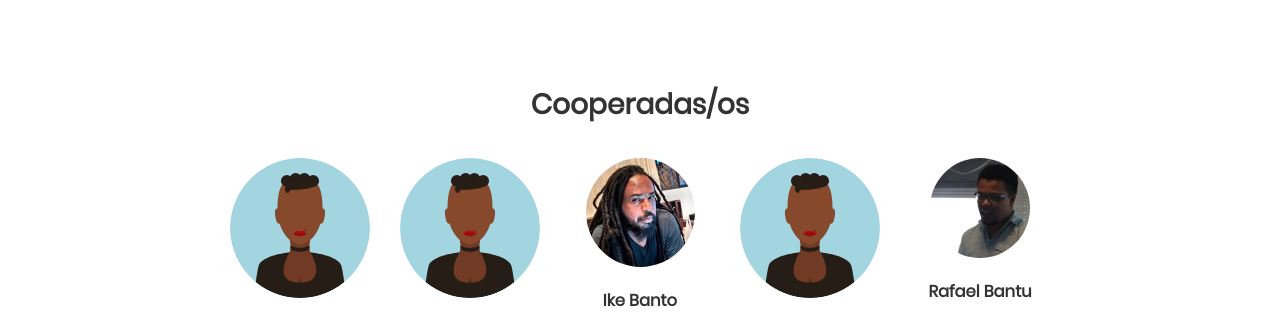
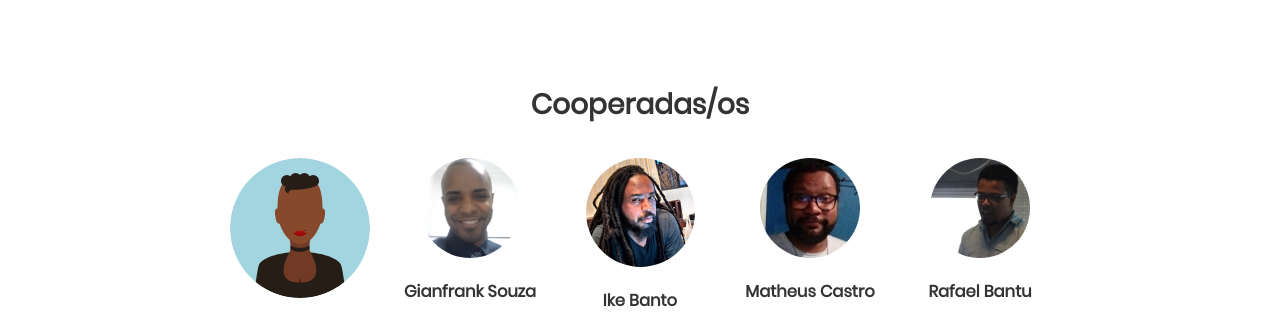
Before and after one commit to emeagwalilabs/emeagwalilabs.github.io, a plain HTML site: page index.html in a window 1280 px wide. Shown: the part 3086-3403 px from the top of the page. Drawn offline with Linux system fonts and the light colour scheme.

Commit message:
fotos do frank e do matheus

```diff
--- a/index.html
+++ b/index.html
@@ -114,7 +114,7 @@ border-radius: 50%;
         </div>
 
         <div class="team">
-          <img src="assets/img/team/user_1.svg" alt="">
+          <img src="assets/img/team/gf.jpg" alt="">
           <h3>Gianfrank Souza</h3>
           <div class="content-align no-margin center">
             <a href="https://www.linkedin.com/in/gianfrank-m-de-souza-84435042/" target="_blank">
@@ -137,7 +137,7 @@ border-radius: 50%;
         </div>
 
         <div class="team">
-          <img src="assets/img/team/user_1.svg" alt="">
+          <img src="assets/img/team/mc.jpg" alt="">
           <h3>Matheus Castro</h3>
           <div class="content-align no-margin center">
             <a href="https://linkedin.com/in/matheushcastro/" target="_blank">
```
Also changed, not shown: assets/img/team/gf.jpg (added), assets/img/team/mc.jpg (added).
